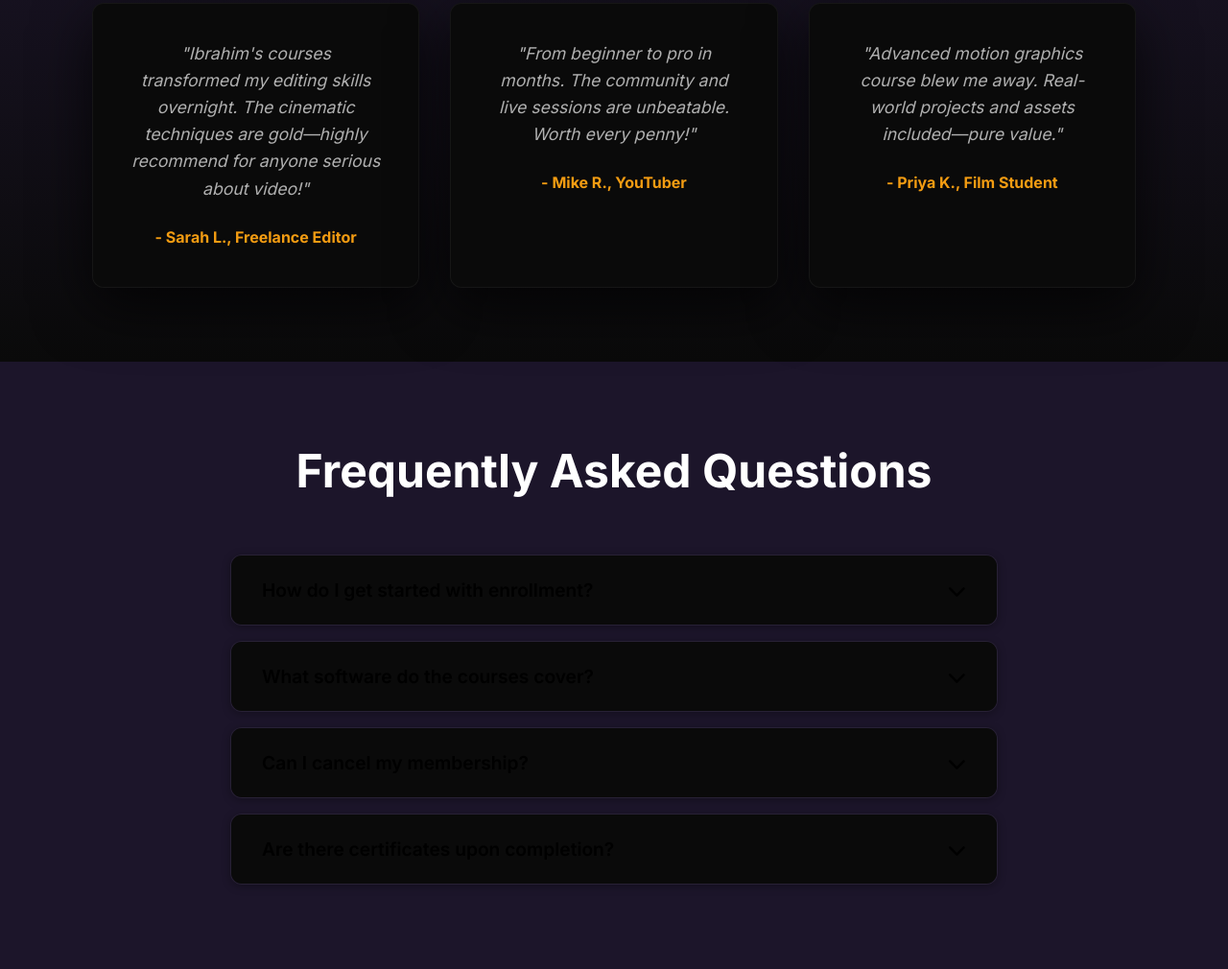
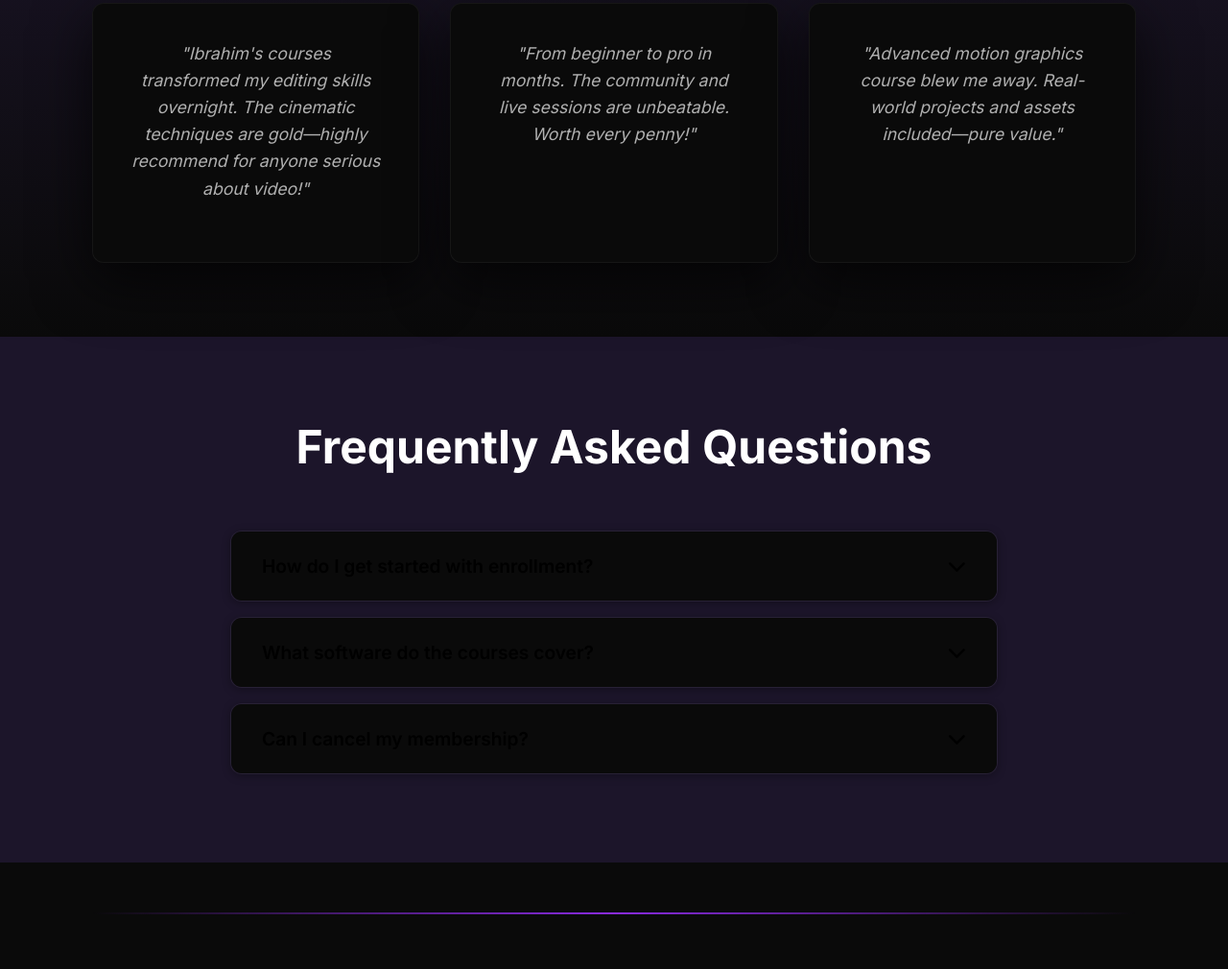
Before and after one commit to ManazYT/LifeShouldBeCinamatic, a plain HTML site: page index.html in a window 1280 px wide. Shown: the part 3642-4652 px from the top of the page at 96% size. Drawn offline with Linux system fonts and the light colour scheme.

Commit message:
Update index.html

```diff
--- a/index.html
+++ b/index.html
@@ -1017,15 +1017,12 @@
             <div class="testimonials-grid">
                 <div class="testimonial-card layered-element">
                     <p class="testimonial-text">"Ibrahim's courses transformed my editing skills overnight. The cinematic techniques are gold—highly recommend for anyone serious about video!"</p>
-                    <strong class="testimonial-author">- Sarah L., Freelance Editor</strong>
                 </div>
                 <div class="testimonial-card layered-element">
                     <p class="testimonial-text">"From beginner to pro in months. The community and live sessions are unbeatable. Worth every penny!"</p>
-                    <strong class="testimonial-author">- Mike R., YouTuber</strong>
                 </div>
                 <div class="testimonial-card layered-element">
                     <p class="testimonial-text">"Advanced motion graphics course blew me away. Real-world projects and assets included—pure value."</p>
-                    <strong class="testimonial-author">- Priya K., Film Student</strong>
                 </div>
             </div>
         </div>
@@ -1061,15 +1058,6 @@
                     </button>
                     <div class="faq-answer">
                         <p>Yes, cancel anytime with no hidden fees. Access remains until the end of your billing cycle.</p>
-                    </div>
-                </div>
-                <div class="faq-item layered-element">
-                    <button class="faq-question" onclick="toggleFAQ(this)">
-                        <span>Are there certificates upon completion?</span>
-                        <i class="fas fa-chevron-down"></i>
-                    </button>
-                    <div class="faq-answer">
-                        <p>Absolutely! Earn certified badges for each course, perfect for your portfolio and LinkedIn.</p>
                     </div>
                 </div>
             </div>
@@ -1108,7 +1096,7 @@
             <h2>Ready to Elevate Your Skills? Let's Connect.</h2>
             <p>Contact Ibrahim Khan directly for a <strong>personalized consultation</strong>, enrollment details, custom course recommendations, or business inquiries. We're here to support your creative journey.</p>
             <a href="tel:9103347789" class="cta-btn-primary contact-cta">
-                <i class="fab fa-whatsapp"></i> **Call/WhatsApp: +91 9103347789**
+                <i class="fab fa-whatsapp"></i> Call/WhatsApp: +91 9103347789
             </a>
             <p style="color: var(--color-text-mid); margin-top: clamp(1rem, 2vw, 1.5rem); font-size: clamp(0.95rem, 1.8vw, 1.1rem);">
                 **Note:** All payments, video access links, and tailored plans are handled through this direct consultation for your security and convenience.
```
